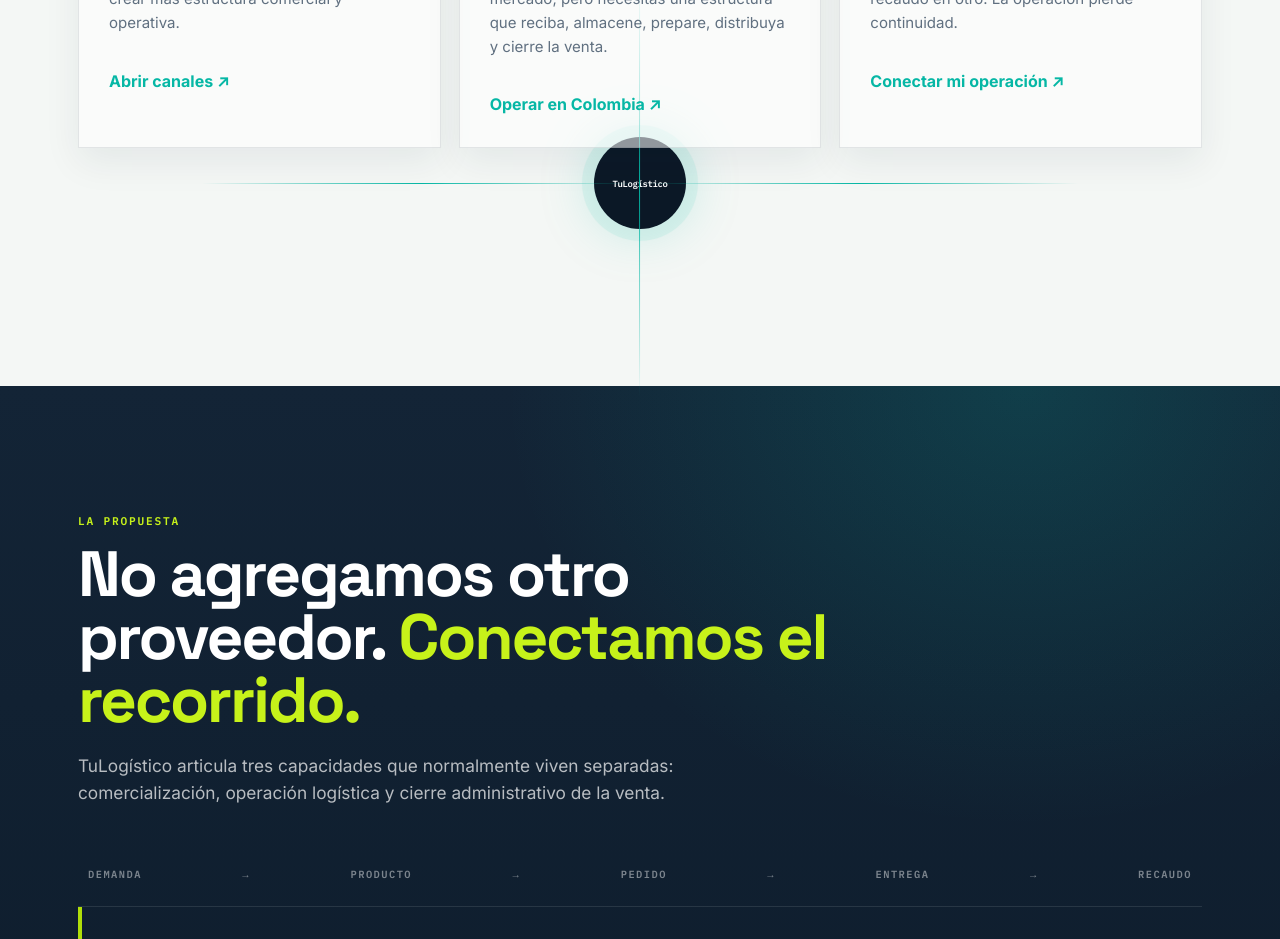
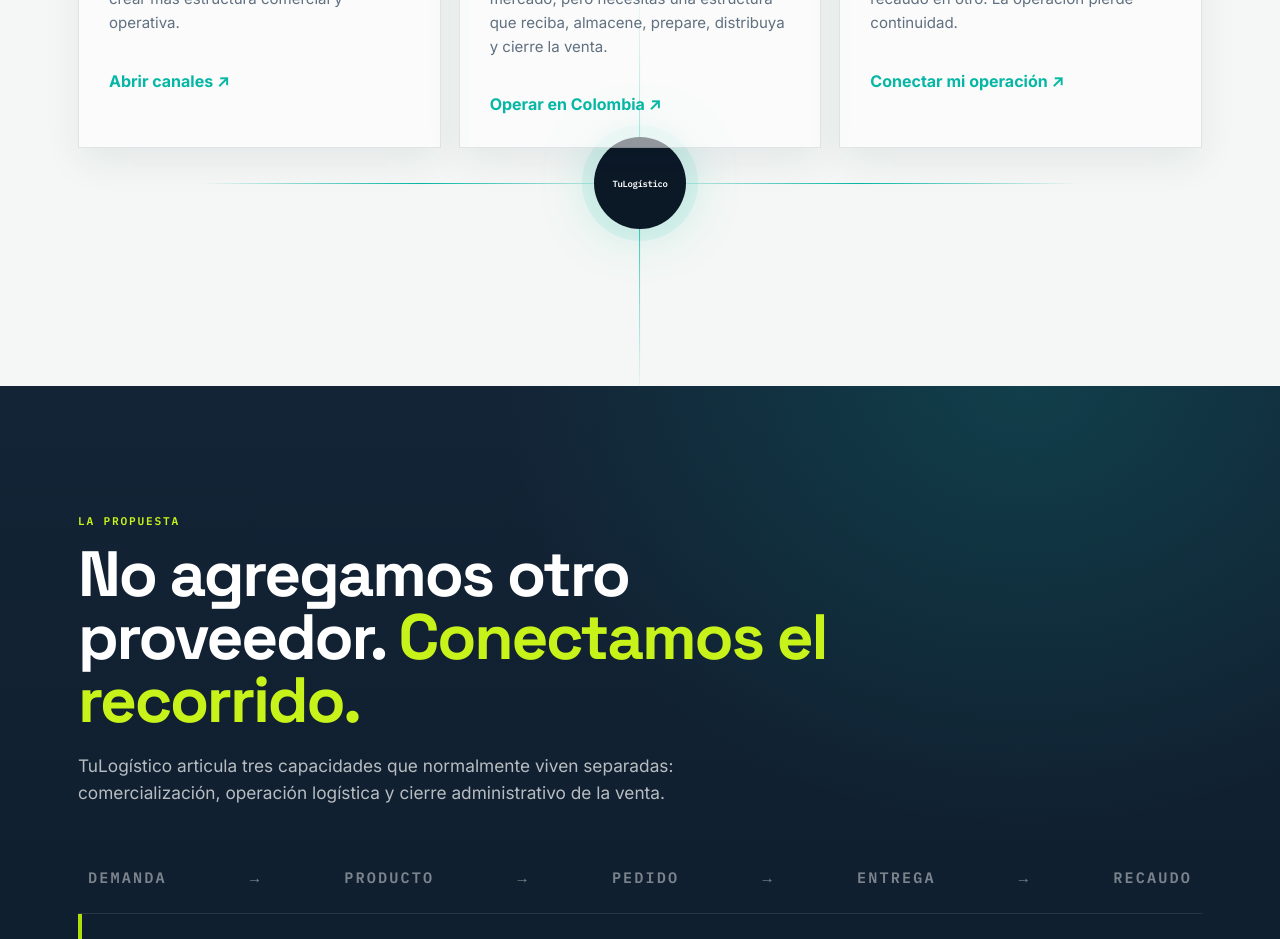
Before and after one commit to ervi-sas/onepage_ecomlogistica, a plain HTML site: page app/claude/v2/index.html in a window 1280 px wide. Shown: the part 1620-2559 px from the top of the page. Drawn offline with nearby package versions, Linux system fonts and the light colour scheme.

Commit message:
ajuste estilo seccion El Problema y La Propuesta

```diff
--- a/app/claude/v2/styles.css
+++ b/app/claude/v2/styles.css
@@ -673,7 +673,7 @@ h3 {
 }
 
 .layer-route__path {
-    font: 600 .65rem var(--mono);
+    font: 600 .95rem var(--mono);
     letter-spacing: .14em;
     color: rgba(255, 255, 255, .45);
     display: flex;
@@ -2052,7 +2052,8 @@ details p {
     font-size: .56rem;
     letter-spacing: -.04em;
     text-align: center;
-    padding: 10px
+    padding: 10px;
+    z-index: 1;
 }
 
 .service,
```
